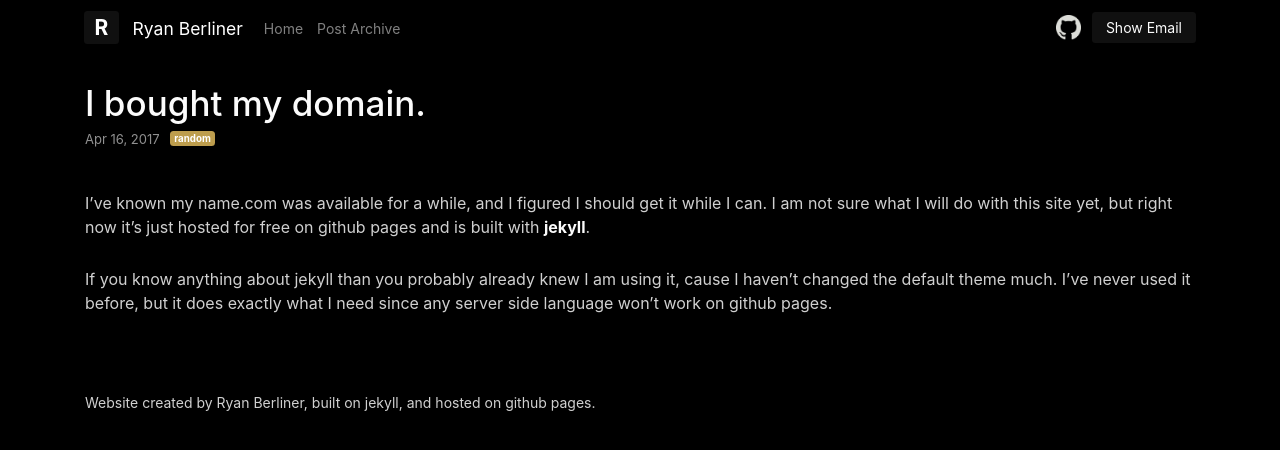
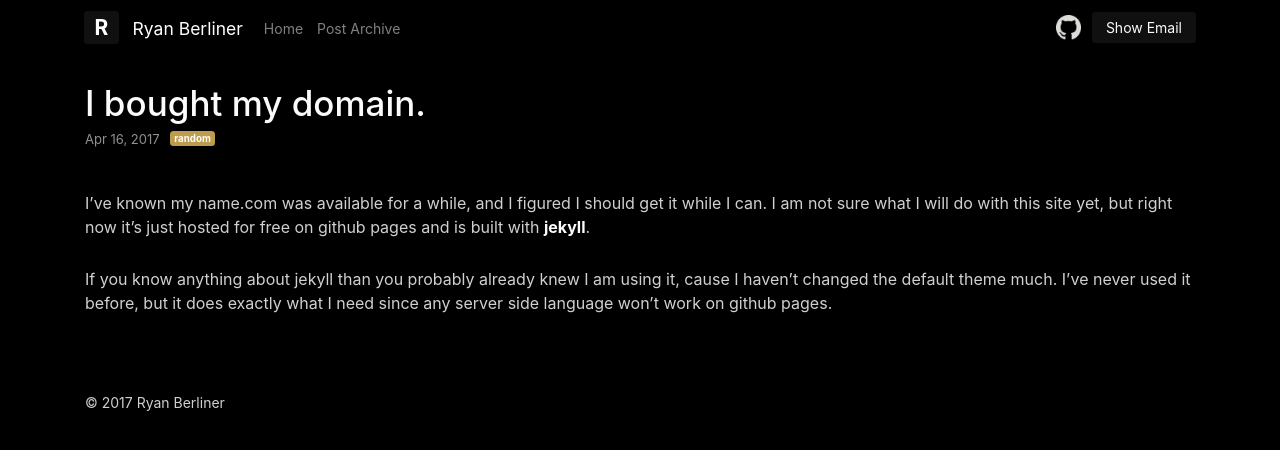
Before and after one commit to RyanBerliner/ryanberliner.github.io, a Jekyll site: the page built from _posts/2017-04-16-i-bought-my-domain.markdown, in a window 1280 px wide. Shown: the top 450 px of the page. Built offline with Jekyll 4.4.1, drawn with Linux system fonts in a browser that asks for light colours; nearby versions of some CDN libraries.

Commit message:
footer copy

```diff
--- a/_includes/footer.html
+++ b/_includes/footer.html
@@ -2,11 +2,11 @@
     <footer class="container">
         <div class="row">
             <div class="col-lg-12">
-                Website created by Ryan Berliner, built on jekyll, and hosted on github pages.
+                &copy; 2017 Ryan Berliner
             </div>
-            <div class="col-lg-12">
+            <!-- <div class="col-lg-12">
                 <p>{{ site.description | escape }}</p>
-            </div>
+            </div> -->
         </div>
     </footer>
 </div>
```
